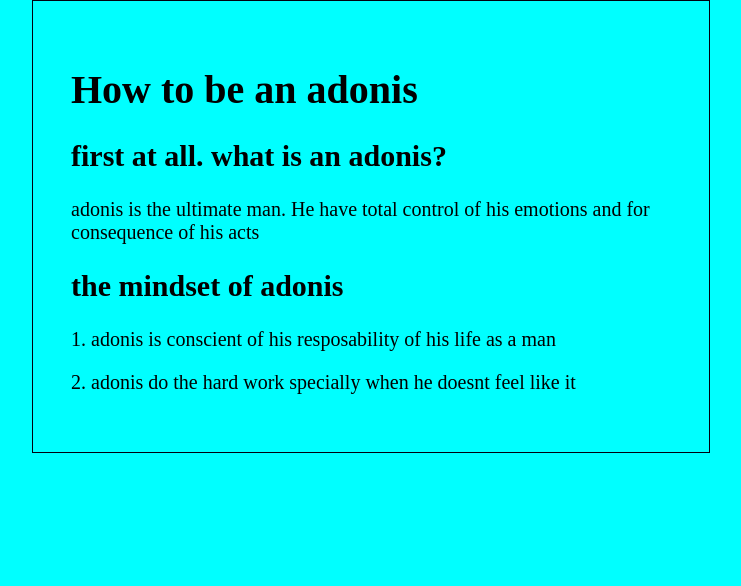
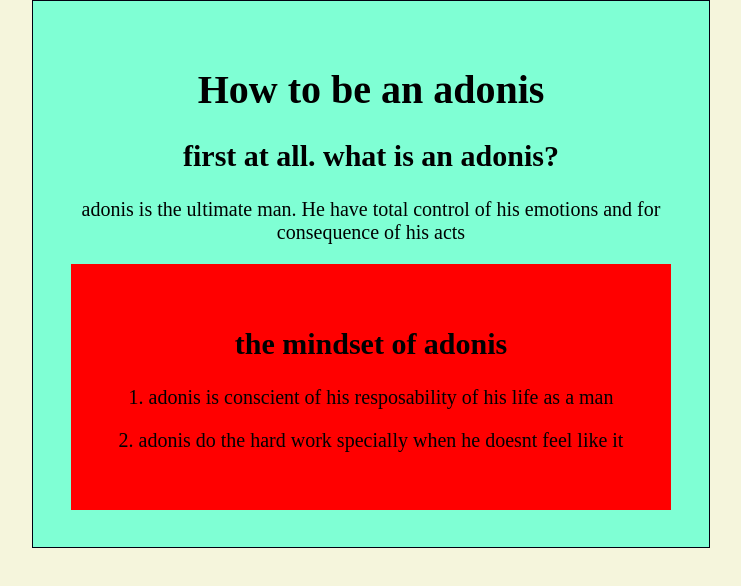
Before and after one commit to jarumbo/un-blog, a plain HTML site: page post.html in a window 1280 px wide. Shown: the whole page, without its empty margins (269-1010 px from the left). Drawn offline with Linux system fonts and the light colour scheme.

Commit message:
fixing the look

```diff
--- a/css/estilos.css
+++ b/css/estilos.css
@@ -5,14 +5,14 @@ body{
     font-size: 20px;
     margin: 0;
     padding: 0;
-    background-color: aqua;
+    background-color: beige;
 }
 #container
 {
     width: 600px;
-
+    background-color: aquamarine;
     padding: 1cm;
-    text-align: left;
+    text-align: center;
     border: 1px solid #001;
     margin: 0 auto;
 }
@@ -20,3 +20,10 @@ body{
 {
     font-size: 40px;
 }
+#mindset
+{
+    background-color: red;
+    width: 600 px;
+    padding: 1cm;
+    border: violet;
+}
--- a/post.html
+++ b/post.html
@@ -10,9 +10,12 @@
                     <h1>How to be an adonis</h1>
                     <h2>first at all. what is an adonis?</h2>
                     <p>adonis is the ultimate man. He have total control of his emotions and for consequence of his acts</p>
-                    <h2> the mindset of adonis</h2>
+                    <div id="mindset">
+                        <h2> the mindset of adonis</h2>
                     <p>1. adonis is conscient of his resposability of his life as a man</p>
                     <p>2. adonis do the hard work specially when he doesnt feel like it</p>
+                    </div>
+
                 </div>
 
             </div>
```
